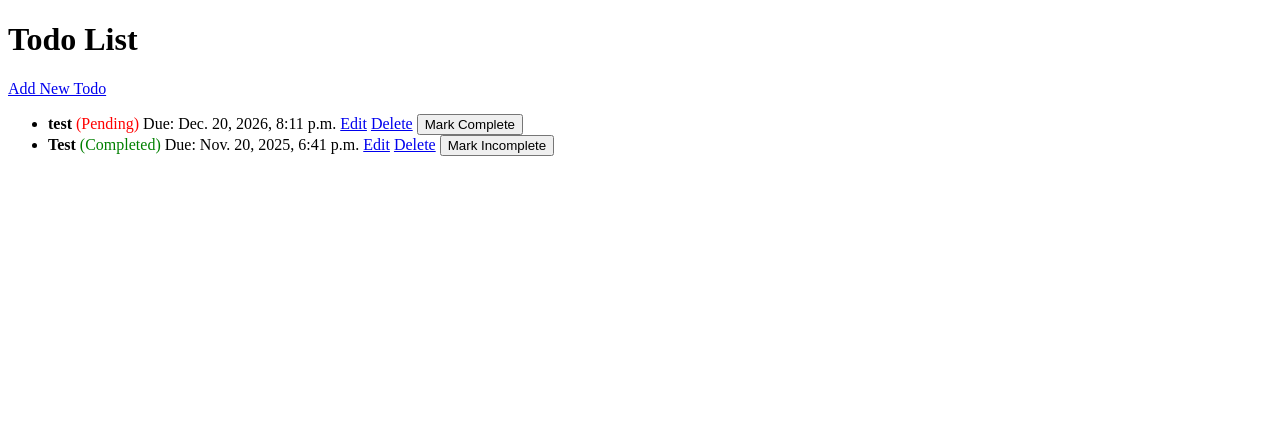
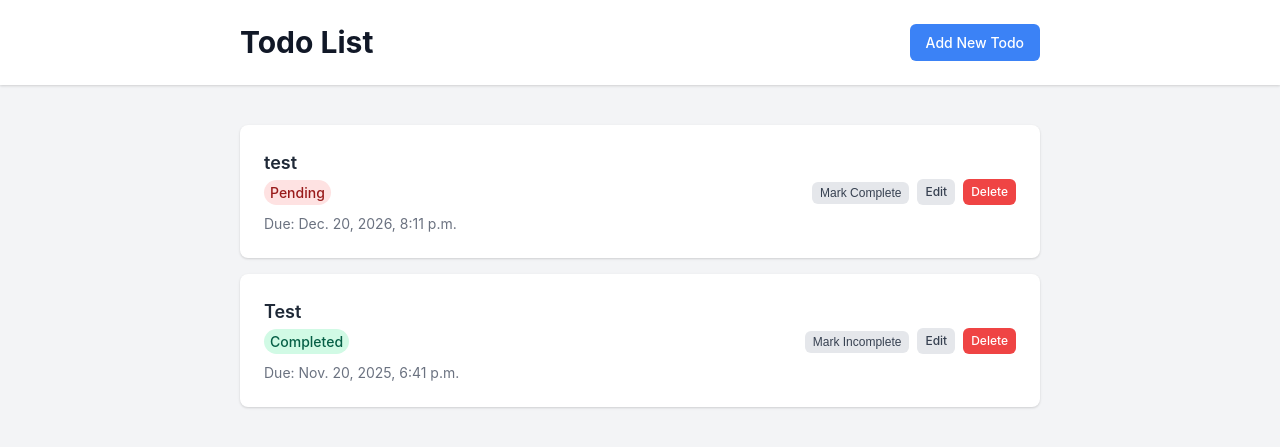
Before and after one commit to rigo-development/ai-dev-tools-zoomcamp-hw, a Django app: page / in a window 1280 px wide. Shown: the top 447 px of the page. Run offline with Django 5.2, Linux system fonts and the light colour scheme; data comes from the database, SQL or seed files in the repository; both versions use the stored data as it was after the commit.

Commit message:
feat: add global stylesheet and update templates for improved UI and styling.

```diff
--- a/homework-1/todo/forms.py
+++ b/homework-1/todo/forms.py
@@ -6,5 +6,5 @@ class TodoForm(forms.ModelForm):
         model = Todo
         fields = ['title', 'description', 'due_date']
         widgets = {
-            'due_date': forms.DateTimeInput(attrs={'type': 'datetime-local'}),
+            'due_date': forms.TextInput(attrs={'class': 'datepicker'}),
         }
--- /dev/null
+++ b/homework-1/todo/static/todo/style.css
@@ -0,0 +1,183 @@
+/* Global Styles */
+body {
+    font-family: 'Inter', -apple-system, BlinkMacSystemFont, "Segoe UI", Roboto, Helvetica, Arial, sans-serif;
+    background-color: #f3f4f6;
+    color: #1f2937;
+    margin: 0;
+    padding: 0;
+    line-height: 1.5;
+}
+
+/* Container */
+.container {
+    max-width: 800px;
+    margin: 40px auto;
+    padding: 0 20px;
+}
+
+/* Header */
+header {
+    background-color: #ffffff;
+    padding: 20px 0;
+    box-shadow: 0 1px 3px 0 rgba(0, 0, 0, 0.1), 0 1px 2px 0 rgba(0, 0, 0, 0.06);
+    margin-bottom: 40px;
+}
+
+header .container {
+    margin: 0 auto;
+    display: flex;
+    justify-content: space-between;
+    align-items: center;
+}
+
+h1 {
+    font-size: 1.875rem;
+    font-weight: 700;
+    color: #111827;
+    margin: 0;
+}
+
+/* Buttons */
+.btn {
+    display: inline-flex;
+    align-items: center;
+    padding: 0.5rem 1rem;
+    border-radius: 0.375rem;
+    font-weight: 500;
+    font-size: 0.875rem;
+    text-decoration: none;
+    transition: background-color 0.2s;
+    border: none;
+    cursor: pointer;
+}
+
+.btn-primary {
+    background-color: #3b82f6;
+    color: white;
+}
+
+.btn-primary:hover {
+    background-color: #2563eb;
+}
+
+.btn-danger {
+    background-color: #ef4444;
+    color: white;
+}
+
+.btn-danger:hover {
+    background-color: #dc2626;
+}
+
+.btn-secondary {
+    background-color: #e5e7eb;
+    color: #374151;
+}
+
+.btn-secondary:hover {
+    background-color: #d1d5db;
+}
+
+.btn-sm {
+    padding: 0.25rem 0.5rem;
+    font-size: 0.75rem;
+}
+
+/* Todo List */
+.todo-list {
+    list-style: none;
+    padding: 0;
+    margin: 0;
+}
+
+.todo-item {
+    background-color: white;
+    border-radius: 0.5rem;
+    padding: 1.5rem;
+    margin-bottom: 1rem;
+    box-shadow: 0 1px 3px 0 rgba(0, 0, 0, 0.1), 0 1px 2px 0 rgba(0, 0, 0, 0.06);
+    display: flex;
+    justify-content: space-between;
+    align-items: center;
+    transition: transform 0.2s;
+}
+
+.todo-item:hover {
+    transform: translateY(-2px);
+    box-shadow: 0 4px 6px -1px rgba(0, 0, 0, 0.1), 0 2px 4px -1px rgba(0, 0, 0, 0.06);
+}
+
+.todo-content {
+    flex-grow: 1;
+}
+
+.todo-title {
+    font-size: 1.125rem;
+    font-weight: 600;
+    margin-bottom: 0.25rem;
+    display: block;
+}
+
+.todo-status {
+    font-size: 0.875rem;
+    display: inline-block;
+    padding: 0.125rem 0.375rem;
+    border-radius: 9999px;
+    font-weight: 500;
+}
+
+.status-completed {
+    background-color: #d1fae5;
+    color: #065f46;
+}
+
+.status-pending {
+    background-color: #fee2e2;
+    color: #991b1b;
+}
+
+.todo-meta {
+    font-size: 0.875rem;
+    color: #6b7280;
+    margin-top: 0.5rem;
+}
+
+.todo-actions {
+    display: flex;
+    gap: 0.5rem;
+    margin-left: 1rem;
+}
+
+/* Forms */
+.form-group {
+    margin-bottom: 1.5rem;
+}
+
+label {
+    display: block;
+    font-weight: 500;
+    margin-bottom: 0.5rem;
+    color: #374151;
+}
+
+input[type="text"],
+input[type="date"],
+textarea {
+    width: 100%;
+    padding: 0.5rem;
+    border: 1px solid #d1d5db;
+    border-radius: 0.375rem;
+    font-size: 1rem;
+}
+
+input[type="checkbox"] {
+    height: 1.25rem;
+    width: 1.25rem;
+}
+
+.card {
+    background-color: white;
+    padding: 2rem;
+    border-radius: 0.5rem;
+    box-shadow: 0 1px 3px 0 rgba(0, 0, 0, 0.1), 0 1px 2px 0 rgba(0, 0, 0, 0.06);
+}
--- a/homework-1/todo/templates/todo/todo_list.html
+++ b/homework-1/todo/templates/todo/todo_list.html
@@ -1,33 +1,54 @@
+{% load static %}
 <!DOCTYPE html>
 <html>
 <head>
     <title>Todo List</title>
+    <link rel="stylesheet" href="{% static 'todo/style.css' %}">
 </head>
 <body>
+    <header>
+        <div class="container">
             <h1>Todo List</h1>
-    <a href="{% url 'todo_create' %}">Add New Todo</a>
-    <ul>
+            <a href="{% url 'todo_create' %}" class="btn btn-primary">Add New Todo</a>
+        </div>
+    </header>
+
+    <div class="container">
+        <ul class="todo-list">
             {% for todo in todos %}
-        <li>
-            <strong>{{ todo.title }}</strong>
+            <li class="todo-item">
+                <div class="todo-content">
+                    <span class="todo-title">{{ todo.title }}</span>
                     {% if todo.completed %}
-                <span style="color: green;">(Completed)</span>
+                        <span class="todo-status status-completed">Completed</span>
                     {% else %}
-                <span style="color: red;">(Pending)</span>
+                        <span class="todo-status status-pending">Pending</span>
                     {% endif %}
+
                     {% if todo.due_date %}
-                Due: {{ todo.due_date }}
+                        <div class="todo-meta">Due: {{ todo.due_date }}</div>
                     {% endif %}
-            <a href="{% url 'todo_update' todo.pk %}">Edit</a>
-            <a href="{% url 'todo_delete' todo.pk %}">Delete</a>
+                </div>
+
+                <div class="todo-actions">
                     <form method="post" action="{% url 'todo_toggle_complete' todo.pk %}" style="display: inline;">
                         {% csrf_token %}
-                <button type="submit">
+                        <button type="submit" class="btn btn-sm btn-secondary">
                             {% if todo.completed %}Mark Incomplete{% else %}Mark Complete{% endif %}
                         </button>
                     </form>
+                    <a href="{% url 'todo_update' todo.pk %}" class="btn btn-sm btn-secondary">Edit</a>
+                    <a href="{% url 'todo_delete' todo.pk %}" class="btn btn-sm btn-danger">Delete</a>
+                </div>
+            </li>
+            {% empty %}
+            <li class="todo-item">
+                <div class="todo-content">
+                    <p>No todos yet. Add one above!</p>
+                </div>
             </li>
             {% endfor %}
         </ul>
+    </div>
 </body>
 </html>
```
Also changed, not shown: homework-1/todo/templates/todo/todo_confirm_delete.html (+21 -7 lines), homework-1/todo/templates/todo/todo_form.html (+45 -7 lines), homework-1/db.sqlite3. Lines whose indentation alone changed are shown as unchanged.
